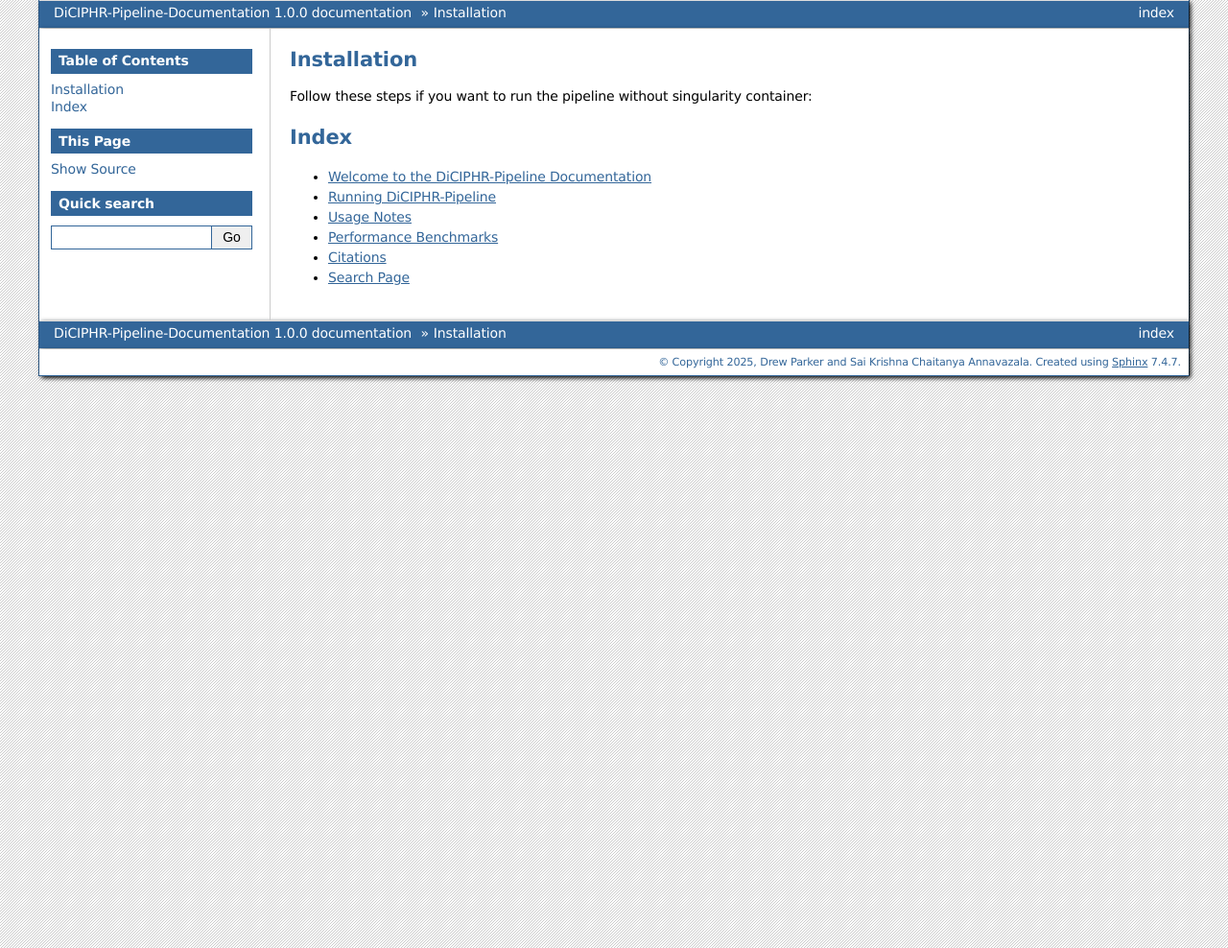
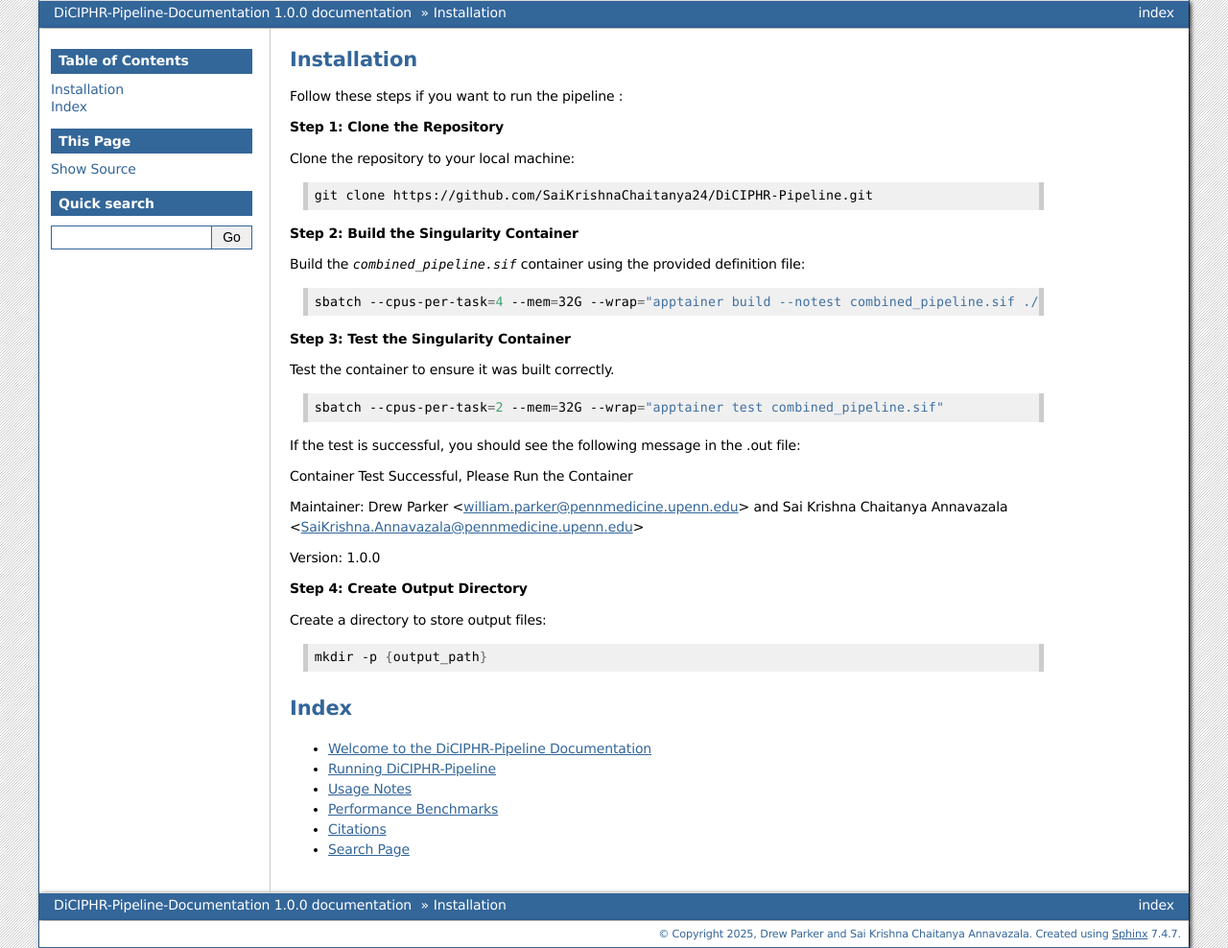
Before and after one commit to SaiKrishnaChaitanya24/DiCIPHR-Pipeline-Documentation, a Sphinx documentation site: the page built from source/Installation.rst, in a window 1280 px wide. Shown: the whole page at 96% size. Built offline with Sphinx 7.4.7, drawn with Linux system fonts in a browser that asks for light colours.

Commit message:
Update Installation.rst

```diff
--- a/source/Installation.rst
+++ b/source/Installation.rst
@@ -1,10 +1,48 @@
 Installation
 ===========
 
-Follow these steps if you want to run the pipeline without singularity container:
+Follow these steps if you want to run the pipeline :
+
+**Step 1: Clone the Repository**
+
+Clone the repository to your local machine:
+
+.. code-block:: bash
+
+    git clone https://github.com/SaiKrishnaChaitanya24/DiCIPHR-Pipeline.git
+
+**Step 2: Build the Singularity Container**
+
+Build the `combined_pipeline.sif` container using the provided definition file:
+
+.. code-block:: bash
+
+    sbatch --cpus-per-task=4 --mem=32G --wrap="apptainer build --notest combined_pipeline.sif ./DiCIPHR-Pipeline/Singularity.def"
+
+**Step 3: Test the Singularity Container**
+
+Test the container to ensure it was built correctly.
+
+.. code-block:: bash
+
+    sbatch --cpus-per-task=2 --mem=32G --wrap="apptainer test combined_pipeline.sif"
+
+If the test is successful, you should see the following message in the .out file:
+
+Container Test Successful, Please Run the Container
+
+Maintainer: Drew Parker <william.parker@pennmedicine.upenn.edu> and Sai Krishna Chaitanya Annavazala <SaiKrishna.Annavazala@pennmedicine.upenn.edu>
+
+Version: 1.0.0
 
 
+**Step 4: Create Output Directory**
 
+Create a directory to store output files:
+
+.. code-block:: bash
+
+    mkdir -p {output_path}
 
 Index
 ==================
```
